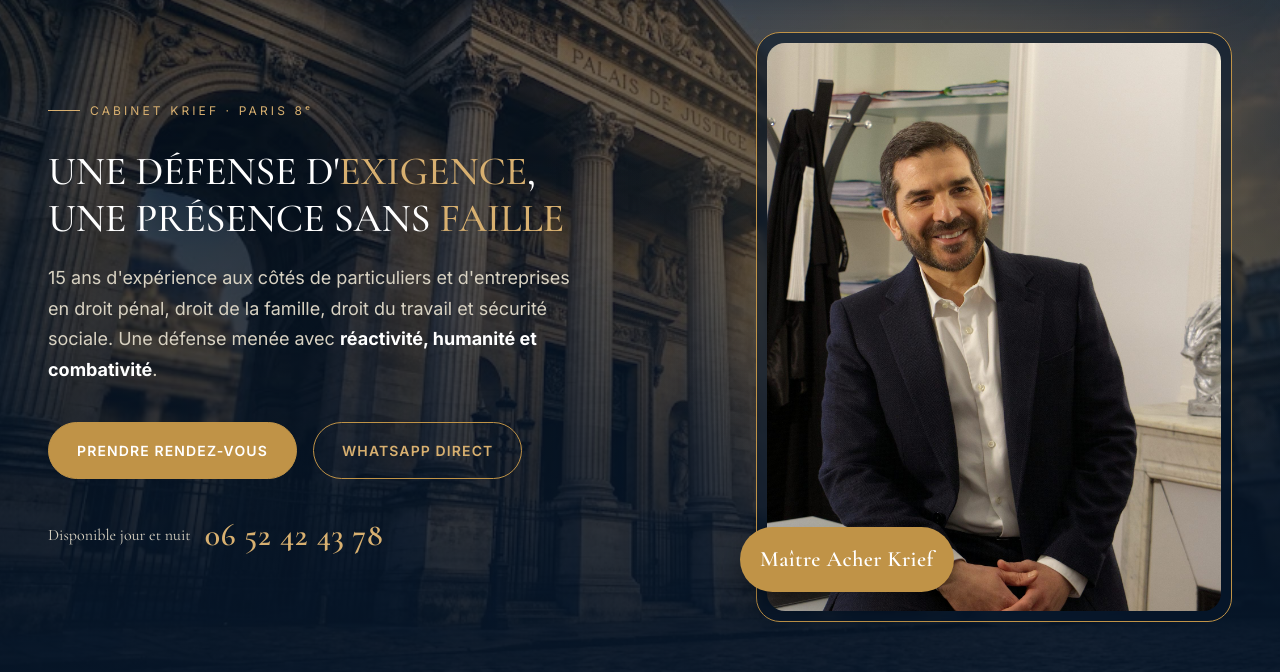
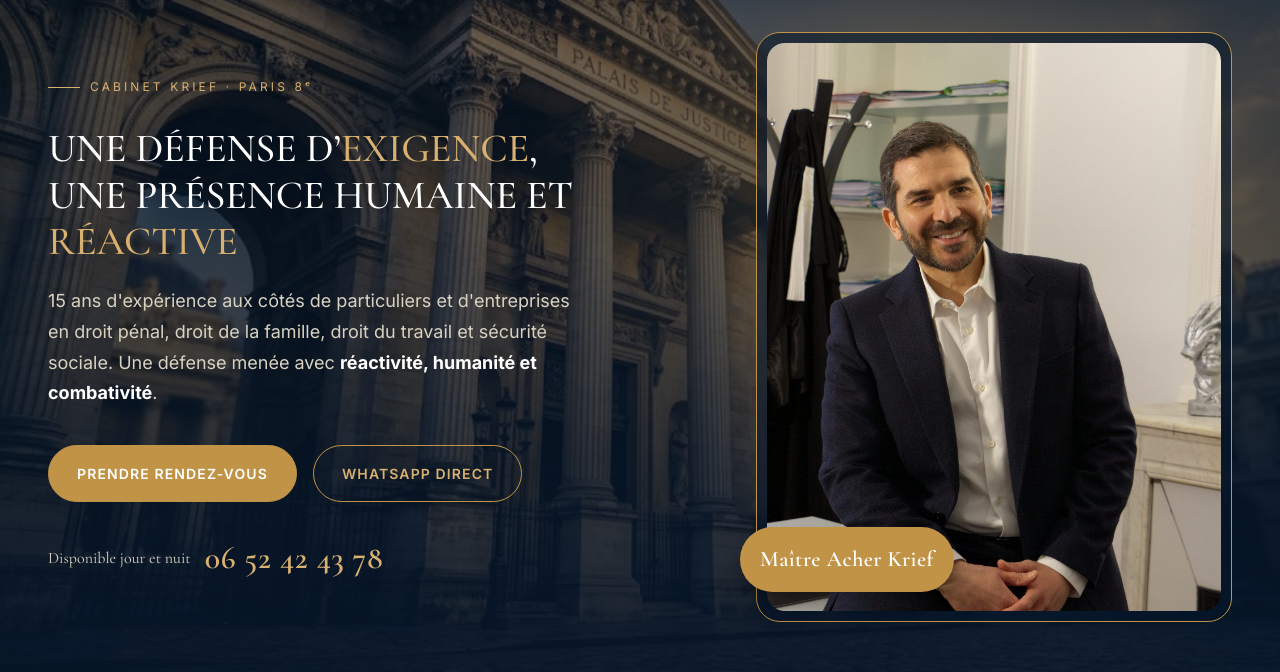
Before and after one commit to Mendel7700/Krief-Codex, a plain HTML site: page index.html in a window 1280 px wide. Shown: the part 128-800 px from the top of the page. Drawn offline with nearby package versions, Linux system fonts and the light colour scheme.

Commit message:
update hero wording

```diff
--- a/index.html
+++ b/index.html
@@ -2276,7 +2276,7 @@ body{background:#f5efe3;}
   <div class="container hero-inner">
     <div class="hero-content">
       <span class="eyebrow">Cabinet Krief · Paris 8ᵉ</span>
-      <h1>UNE DÉFENSE D'<em>EXIGENCE</em>,<br/>UNE PRÉSENCE SANS <em>FAILLE</em></h1>
+      <h1>UNE DÉFENSE D’<em>EXIGENCE</em>,<br/>UNE PRÉSENCE HUMAINE ET <em>RÉACTIVE</em></h1>
       <p class="hero-sub">
         15 ans d'expérience aux côtés de particuliers et d'entreprises en
         droit pénal, droit de la famille, droit du travail et sécurité sociale. Une défense menée avec
```
